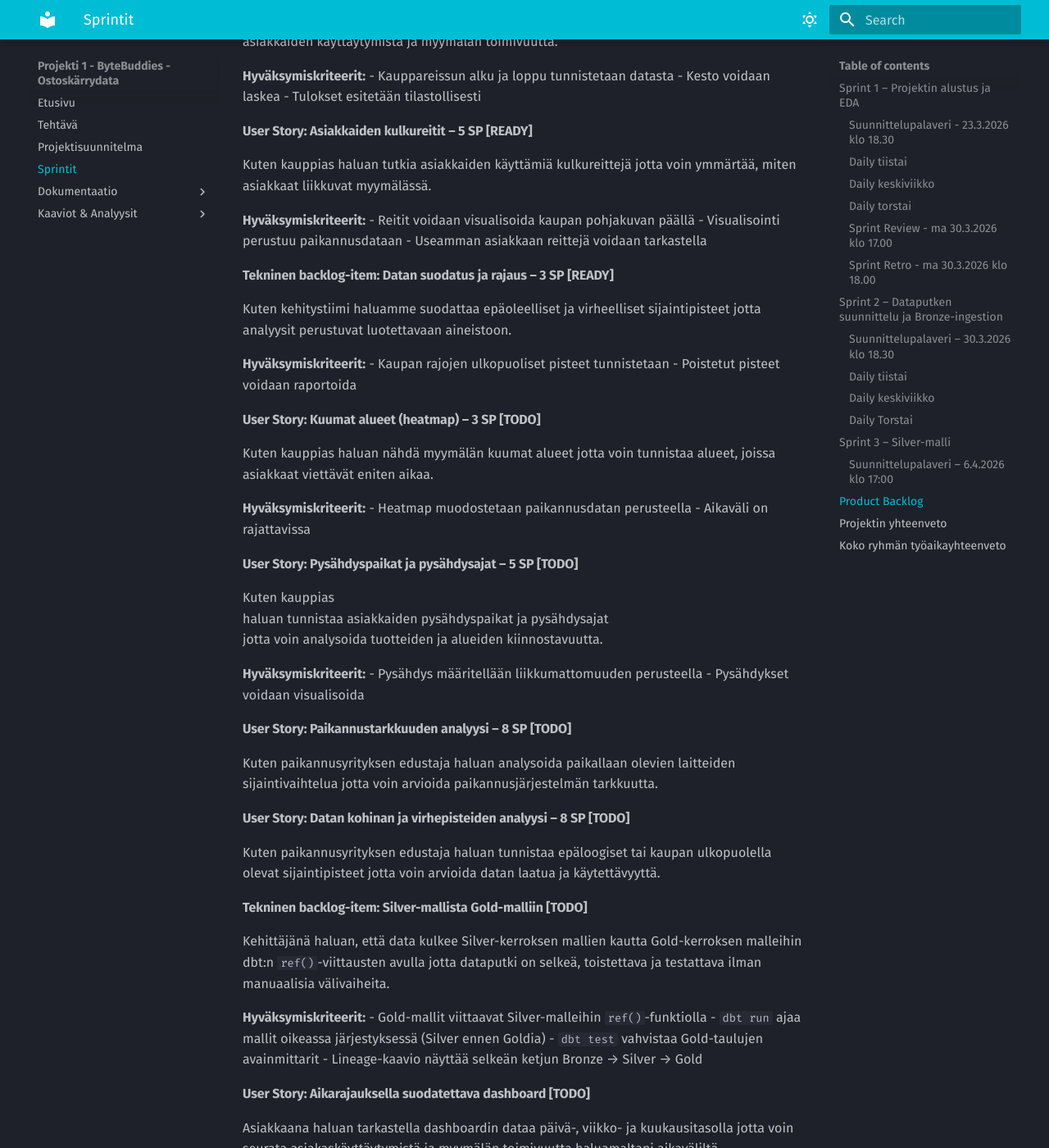
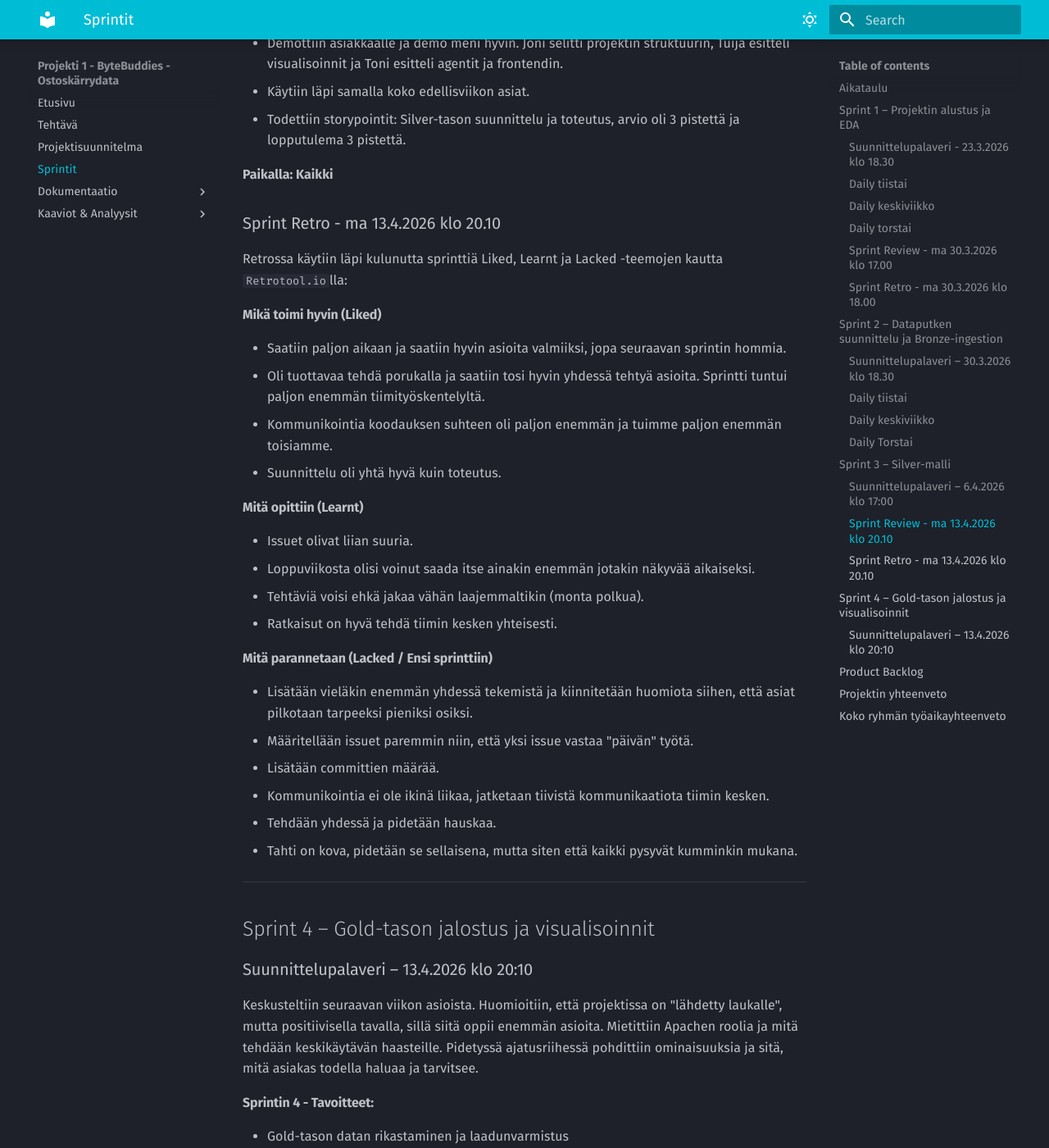
Before and after one commit to mitro54/uwb-shopping-cart-analytics-pipeline, an MkDocs documentation site: the page built from docs/sprintit.md, in a window 1280 px wide and 1400 px high, scrolled down 7131 px. Shown: the whole window at 82% size. Built offline with MkDocs 1.6.1 and Material for MkDocs 9.7.7, drawn with Linux system fonts in a browser that asks for light colours; some of the changed text lies outside the part shown.

Commit message:
Add sprint 3 review, retro and sprint 4 plans + general fixes

```diff
--- a/docs/sprintit.md
+++ b/docs/sprintit.md
@@ -1,4 +1,18 @@
 # Scrum-dokumentaatio
+
+## Aikataulu
+Roolit on laitettu kiertämään niin, että ensimmäisten viiden viikon aikana jokainen on ollut jokaisesa roolissa kerran. Loput voidaan joko arpoa tai sopia muuten.
+
+|Sprintti|Viikko|Alkaa |Päättyy|[Tuoteomistaja](https://gitlab.dclabra.fi/wiki/s/HJQT28UHU)|[Scrummaster](https://gitlab.dclabra.fi/wiki/s/r1Ilh8USL) |
+| -------- | -------- | --------  |---|---|---|
+| 1 | 13| 23.3.2026| 27.3.2026|Tuija|Panu|
+| 2 | 14| 30.3.2026| 3.4.2026|Joni|Tuija|
+| 3 | 15| 6.4.2026| 10.4.2026|Toni|Joni|
+| 4 | 16| 13.4.2026| 17.4.2026|Mitro|Toni|
+| 5 | 17| 20.4.2026| 24.4.2026|Panu|Mitro|
+| 6 | 18| 27.4.2026| 1.5.2026|||
+| 7 | 19| 4.5.2026| 8.5.2026|||
+| 8 | 20| 11.5.2026| 15.5.2026|||
 
 ## Sprint 1 – Projektin alustus ja EDA
 
@@ -129,6 +143,8 @@ Sprintin aikana pidetään päivittäinen Daily Scrum. Alla kirjaukset päivien
 - Asiakas voi puuttua asioihin ja vaikuttaa projektiin
 - Issueita on sulkematta
 
+***
+
 ## Sprint 2 – Dataputken suunnittelu ja Bronze-ingestion
 
 ### Suunnittelupalaveri – 30.3.2026 klo 18.30
@@ -245,6 +259,71 @@ Gold-taulut valmiit ja testattu
 Dimensiotaulut toimii oikein ja testattu
 Dokumentaatio ajan tasalla
 
+### Sprint Review - ma 13.4.2026 klo 20.10
+
+- Demottiin asiakkaalle ja demo meni hyvin. Joni selitti projektin struktuurin, Tuija esitteli visualisoinnit ja Toni esitteli agentit ja frontendin.
+- Käytiin läpi samalla koko edellisviikon asiat.
+- Todettiin storypointit: Silver-tason suunnittelu ja toteutus, arvio oli 3 pistettä ja lopputulema 3 pistettä.
+
+**Paikalla: Kaikki**
+
+### Sprint Retro - ma 13.4.2026 klo 20.10
+
+Retrossa käytiin läpi kulunutta sprinttiä Liked, Learnt ja Lacked -teemojen kautta `Retrotool.io`lla:
+
+#### Mikä toimi hyvin (Liked)
+- Saatiin paljon aikaan ja saatiin hyvin asioita valmiiksi, jopa seuraavan sprintin hommia.
+- Oli tuottavaa tehdä porukalla ja saatiin tosi hyvin yhdessä tehtyä asioita. Sprintti tuntui paljon enemmän tiimityöskentelyltä.
+- Kommunikointia koodauksen suhteen oli paljon enemmän ja tuimme paljon enemmän toisiamme.
+- Suunnittelu oli yhtä hyvä kuin toteutus.
+
+#### Mitä opittiin (Learnt)
+- Issuet olivat liian suuria.
+- Loppuviikosta olisi voinut saada itse ainakin enemmän jotakin näkyvää aikaiseksi.
+- Tehtäviä voisi ehkä jakaa vähän laajemmaltikin (monta polkua).
+- Ratkaisut on hyvä tehdä tiimin kesken yhteisesti.
+
+#### Mitä parannetaan (Lacked / Ensi sprinttiin)
+- Lisätään vieläkin enemmän yhdessä tekemistä ja kiinnitetään huomiota siihen, että asiat pilkotaan tarpeeksi pieniksi osiksi.
+- Määritellään issuet paremmin niin, että yksi issue vastaa "päivän" työtä.
+- Lisätään committien määrää.
+- Kommunikointia ei ole ikinä liikaa, jatketaan tiivistä kommunikaatiota tiimin kesken.
+- Tehdään yhdessä ja pidetään hauskaa.
+- Tahti on kova, pidetään se sellaisena, mutta siten että kaikki pysyvät kumminkin mukana.
+
+***
+
+## Sprint 4 – Gold-tason jalostus ja visualisoinnit
+
+### Suunnittelupalaveri – 13.4.2026 klo 20:10
+
+Keskusteltiin seuraavan viikon asioista. Huomioitiin, että projektissa on "lähdetty laukalle", mutta positiivisella tavalla, sillä siitä oppii enemmän asioita. Mietittiin Apachen roolia ja mitä tehdään keskikäytävän haasteille. Pidetyssä ajatusriihessä pohdittiin ominaisuuksia ja sitä, mitä asiakas todella haluaa ja tarvitsee.
+
+#### Sprintin 4 - Tavoitteet:
+
+* Gold-tason datan rikastaminen ja laadunvarmistus
+* Visualisointiratkaisujen tutkiminen, toteutus ja hienosäätö
+* Ominaisuuksien ja todellisen asiakasarvon kirkastaminen
+
+**Tehtävät:**
+
+* Datan riittävyyden ja rikkauden arviointi Gold-tauluja varten
+* Keskikäytävän haasteiden suunnittelu ja datan ongelmakohtien perkaaminen
+* Asiakastarpeiden ja ominaisuuksien määrittely ajatusriihen pohjalta sekä Apachen roolin suunnittelu
+* Koordinaattien hienosäätö Gold-tauluihin
+* Aukioloaikojen ulkopuolisen datan käsittely ja määrittely paikannusyrityksille relevanttiin muotoon
+* Visualisointien ja osastojen tutkiminen, toteutus ja korjaus Supersetillä
+* Agenttipohjaisen visualisoinnin tutkiminen, toteutus ja säätö
+* Sprintin edistymisen ja tehtyjen ratkaisujen dokumentointi
+
+**DoD:**
+
+* Gold-taulujen koordinaatit on hienosäädetty ja datan laatu/riittävyys todennettu
+* Aukioloaikojen ulkopuolinen data on huomioitu ja tuotu osaksi datakokonaisuutta
+* Superset-visualisoinnit ja osastotutkinta on toteutettu ja korjattu
+* Agenttipohjainen visualisointi on pystytetty ja hienosäädetty toimivaksi
+* Asiakastarpeet on selkeytetty ja yhteinen suunta on kirkas
+* Dokumentaatio ajan tasalla
 
 -------
 ## Product Backlog
```
Also changed, not shown: other parts of docs/sprintit.md (+2 -4 lines).
